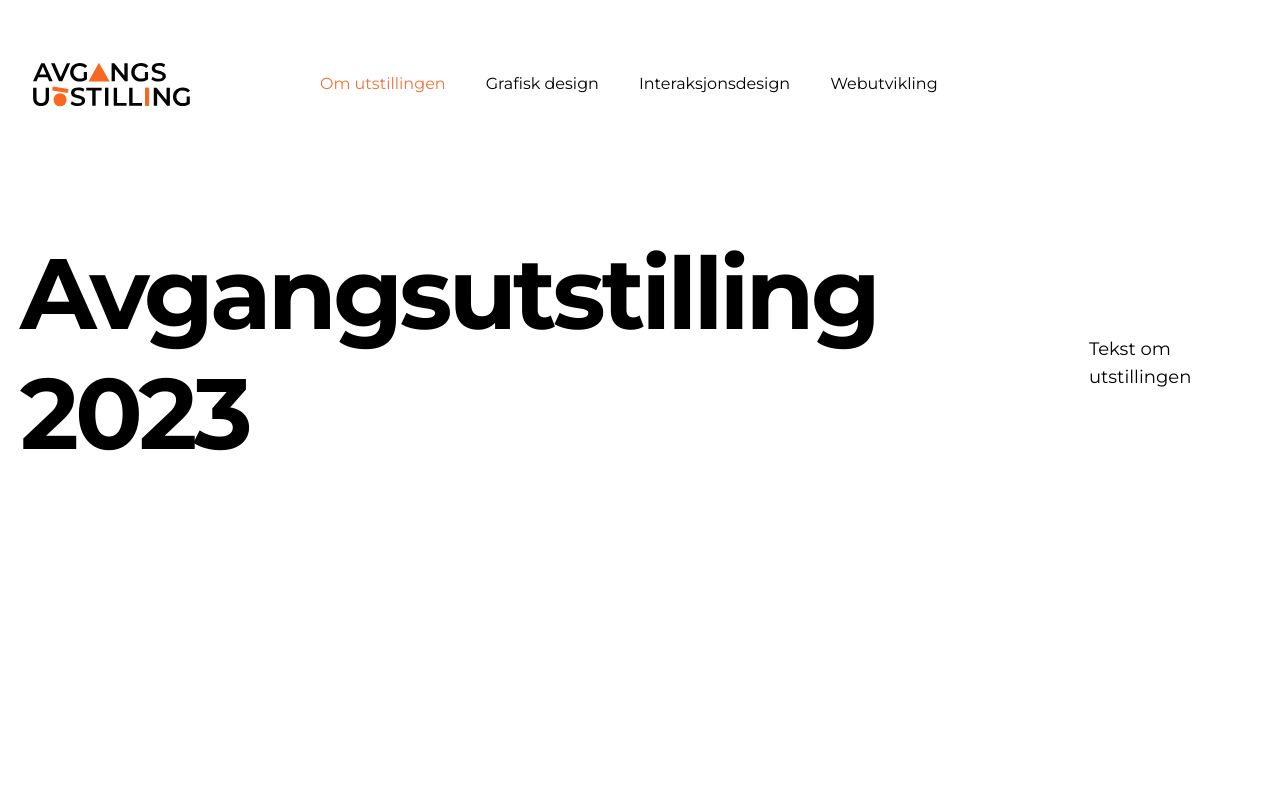
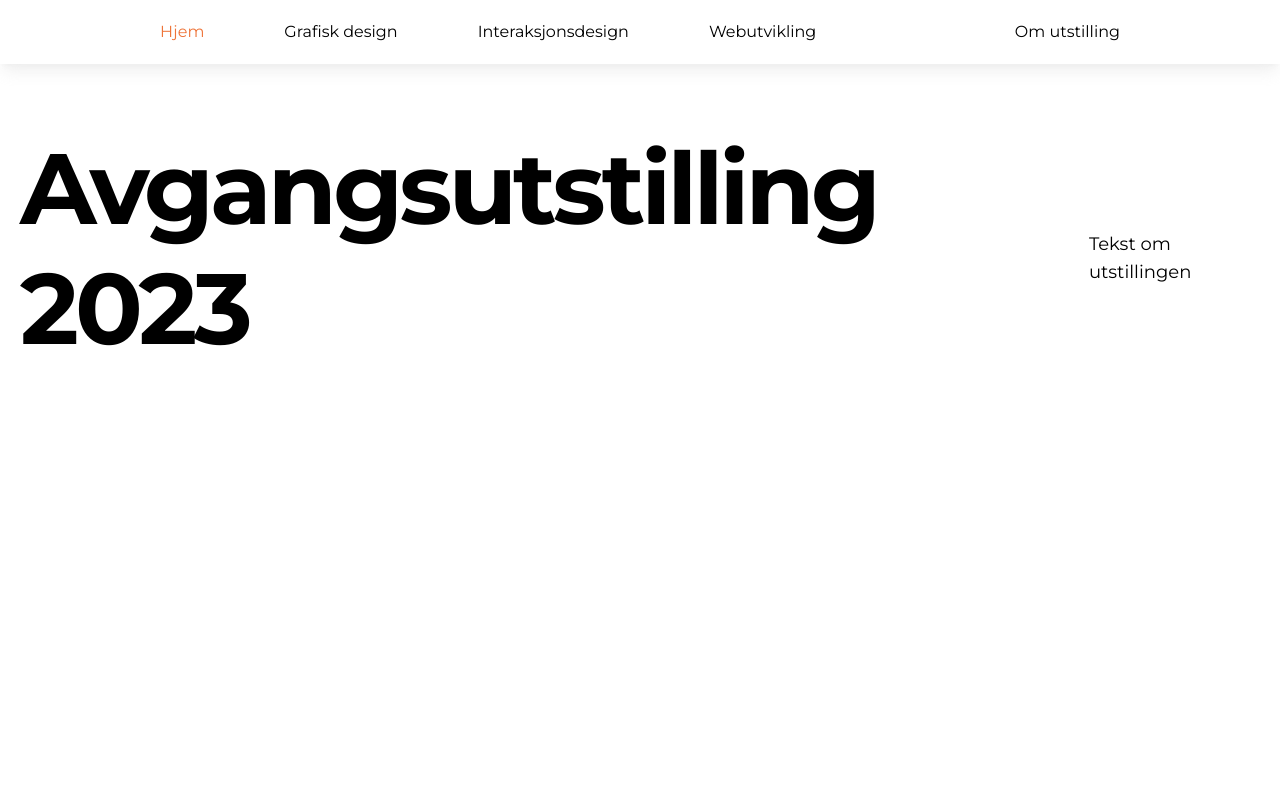
Before and after one commit to ntnu-design/ntnu-avgangsutstilling-2023, a Next.js app: page / in a window 1280 px wide. Shown: the top 800 px of the page. Built offline with nearby package versions, Linux system fonts and the light colour scheme.

Commit message:
basic navbar desktop structure

```diff
--- a/components/navigation/navbar.tsx
+++ b/components/navigation/navbar.tsx
@@ -2,22 +2,15 @@ import Link from "next/link";
 import Image from "next/image";
 
 export default function Navbar() {
+  //receive props from parent component for styling active link
+  let activeLink = "text-orange font-bold";
+  let inactiveLink = "text-accent-7";
+
   return (
-    <nav className="flex md:flex-row md:justify-start justify-center">
-      <p>
-        <Link href="/">
-          <Image
-            className="md:ml-[-20%]"
-            src="/logo.svg"
-            alt="Avgangsutstilling 2023 logo"
-            width={300}
-            height={300}
-          />
-        </Link>
-      </p>
-      <ul className="flex items-center space-x-10 content-left">
+    <nav className="w-full hidden lg:flex py-5 lg:px-20 xl:px-40 2xl:px-60 shadow-lg shadow-accent-2/75 ">
+      <ul className="flex space-x-20">
         <li>
-          <Link className="text-orange" href="/">Om utstillingen</Link>
+          <Link className="text-orange" href="/">Hjem</Link>
         </li>
         <li>
           <Link href="/bmed">Grafisk design</Link>
@@ -29,6 +22,7 @@ export default function Navbar() {
           <Link href="/bwu">Webutvikling</Link>
         </li>
       </ul>
+      <p className="ml-auto">Om utstilling</p>
     </nav>
   );
 }
--- a/pages/index.tsx
+++ b/pages/index.tsx
@@ -11,8 +11,8 @@ export default function Index() {
         <Head>
           <title>{`Avgangsutstilling 2023`}</title>
         </Head>
+        <Navbar />
         <Container>
-          <Navbar />
           <Intro />
         </Container>
       </Layout>
```
Also changed, not shown: 2 other files (tests, documents, lock files or other folders).
